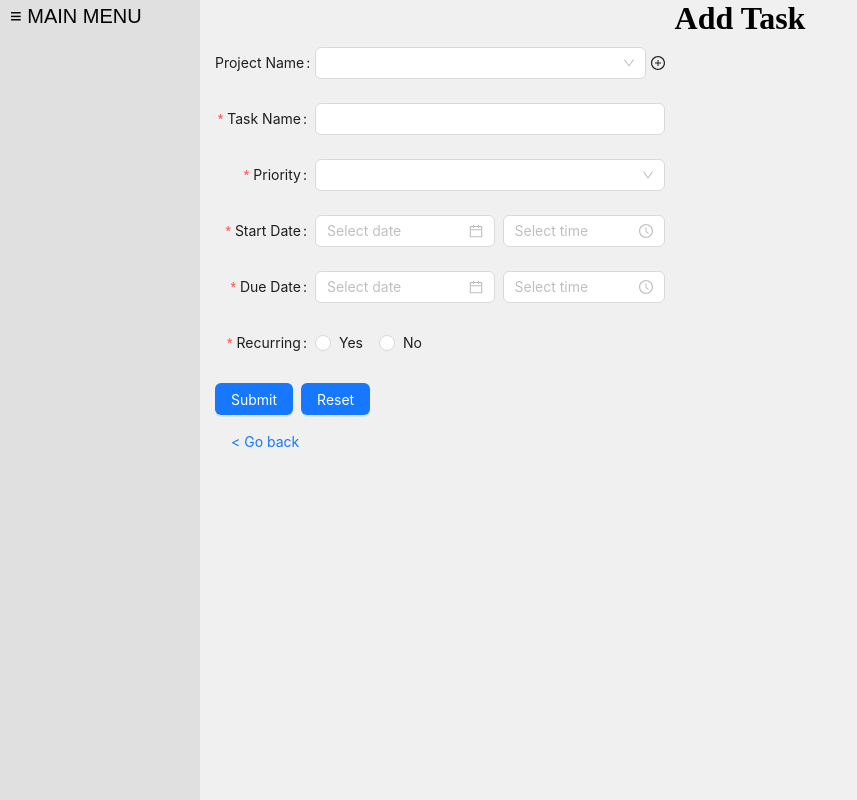
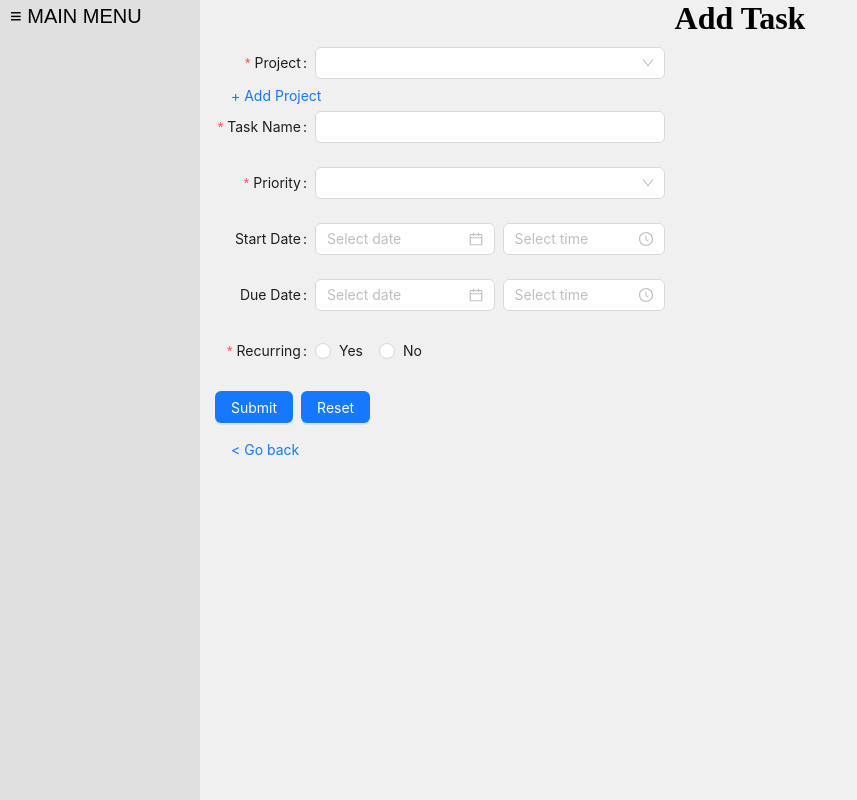
Before and after one commit to jdolphin5/TaskJolt, a React app in the folder client/: page /addtask/1 in a window 1280 px wide. Shown: the whole page, without its empty margins (0-857 px from the left). Built offline with nearby package versions, Linux system fonts and the light colour scheme.

Commit message:
project select rules working

```diff
--- a/client/src/components/AddTask.tsx
+++ b/client/src/components/AddTask.tsx
@@ -8,7 +8,6 @@ import {
   Radio,
   Button,
 } from "antd";
-import { PlusCircleOutlined } from "@ant-design/icons";
 import AddProjectModal from "./AddProjectModal";
 import { TasksProps } from "./Types";
 import { useNavigate } from "react-router-dom";
@@ -230,15 +229,6 @@ const AddTask: React.FC<TasksProps> = ({
     });
   };
 
-  const config = {
-    rules: [
-      {
-        type: "object" as const,
-        required: true,
-      },
-    ],
-  };
-
   return (
     <div style={{ padding: "0px 15px 0px 15px" }}>
       {showHideAddProjectModal && (
@@ -276,39 +266,38 @@ const AddTask: React.FC<TasksProps> = ({
       >
         <Form.Item
           name="formItemProjectName"
-          label="Project Name"
+          label="Project"
           rules={[
-            ({ getFieldValue }) => ({
-              required: !!getFieldValue("formItemProjectName"),
-              message: "Please select a project name",
-            }),
+            {
+              required: true,
+              message: "Please select a project",
+            },
           ]}
+          style={{ marginBottom: 0 }} // Adjusted style
         >
-          <div style={{ display: "flex", alignItems: "center" }}>
           <Select
             onChange={(evt) => handleSelectChange(evt, "project")}
-              style={{ marginRight: "5px" }}
+            style={{ width: "100%" }}
           >
             {projectData ? (
-                projectData.map(
-                  ({ id, name }: { id: number; name: string }) => (
+              projectData.map(({ id, name }: { id: number; name: string }) => (
                 <Select.Option key={id} value={id}>
                   {name}
                 </Select.Option>
-                  )
-                )
+              ))
             ) : (
               <Select.Option disabled value={null}>
                 No projects available
               </Select.Option>
             )}
           </Select>
-            <PlusCircleOutlined
-              style={{ cursor: "pointer" }}
-              onClick={handleAddProjectModal}
-            />
+        </Form.Item>
+        <div>
+          <Button type="link" onClick={handleAddProjectModal}>
+            + Add Project
+          </Button>
         </div>
-        </Form.Item>
+
         <Form.Item
           name="formItemTaskName"
           label="Task Name"
@@ -343,7 +332,7 @@ const AddTask: React.FC<TasksProps> = ({
             <Select.Option value="High">High</Select.Option>
           </Select>
         </Form.Item>
-        <Form.Item label="Start Date" name="formItemStartDateTime" {...config}>
+        <Form.Item label="Start Date" name="formItemStartDateTime">
           <div style={{ display: "flex", alignItems: "center" }}>
             <DatePicker
               style={{ marginRight: "8px" }}
@@ -358,7 +347,7 @@ const AddTask: React.FC<TasksProps> = ({
             />
           </div>
         </Form.Item>
-        <Form.Item label="Due Date" name="formItemDueDateTime" {...config}>
+        <Form.Item label="Due Date" name="formItemDueDateTime">
           <div style={{ display: "flex", alignItems: "center" }}>
             <DatePicker
               style={{ marginRight: "8px" }}
```
Lines whose indentation alone changed are shown as unchanged.
